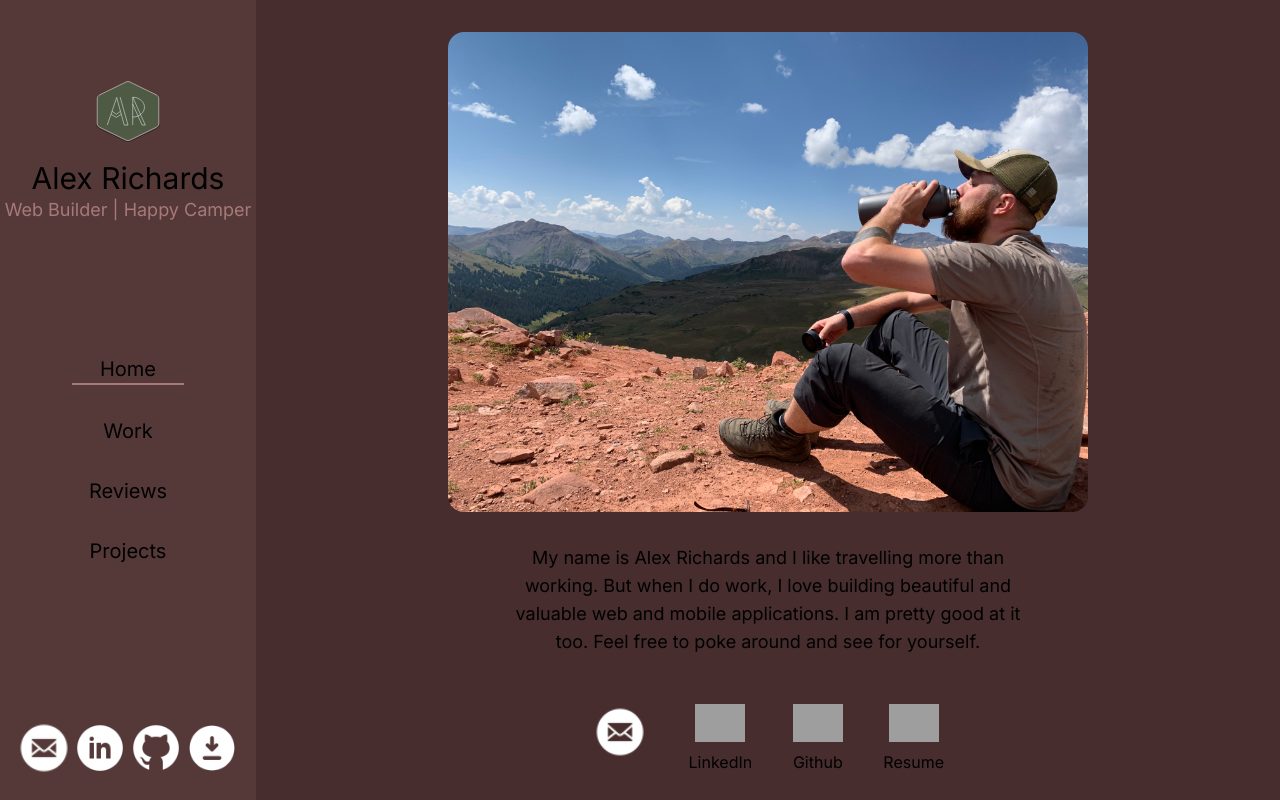
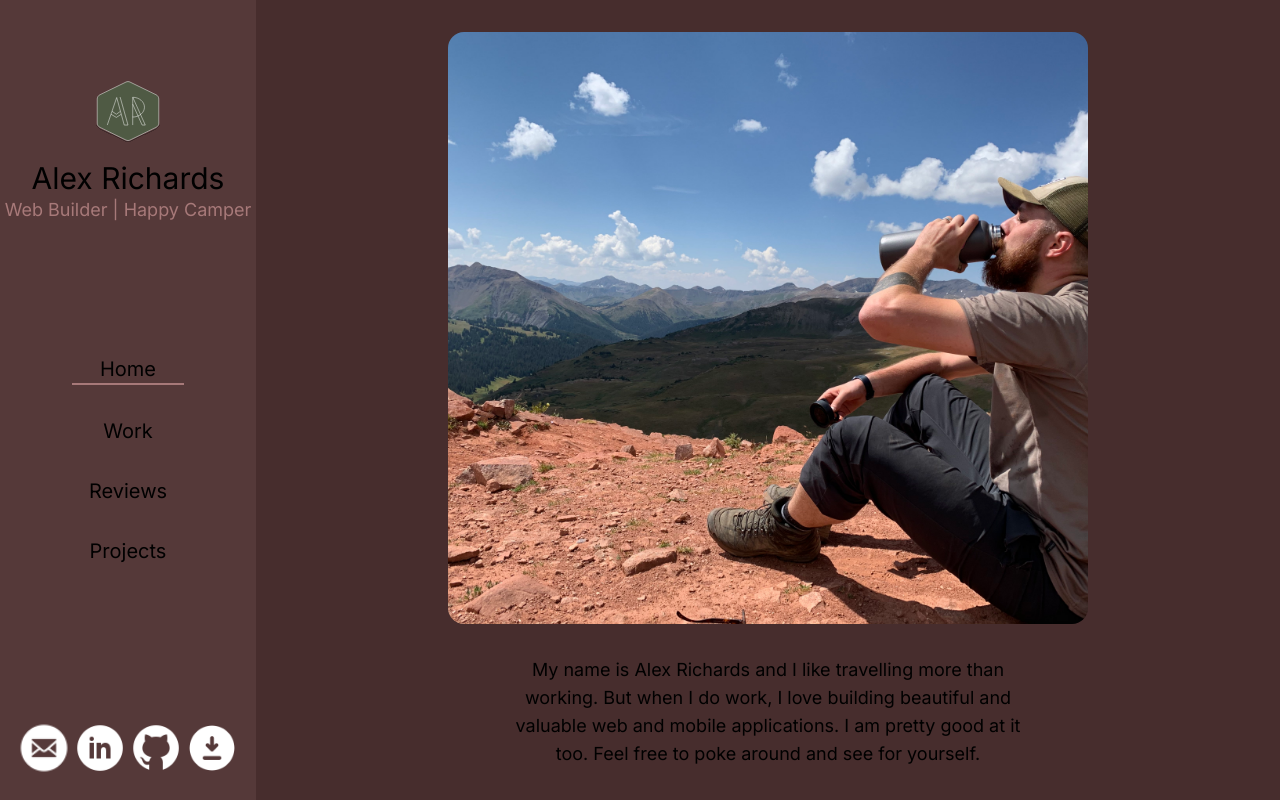
Before and after one commit to AlexRichards9595/portfolio, a Next.js app: page / in a window 1280 px wide. Built offline with nearby package versions, Linux system fonts and the light colour scheme; grey boxes are pictures that could not be loaded.

Commit message:
tweaked after merge

```diff
--- a/src/app/page.tsx
+++ b/src/app/page.tsx
@@ -17,8 +17,11 @@ export default function Home() {
       />
       <p className={'text-lg px-4 lg:px-0 lg:w-4/5 text-center'}>My name is Alex Richards and I like travelling more than working. But when I do work, I love building beautiful and valuable web and mobile applications. I am pretty good at it too. Feel free to
        poke around and see for yourself.</p>
-      <div className={'flex flex-row w-96 justify-between mt-12 mb-6 px-4'}>
-        <CopiableEmail/>
+      <div className={'lg:hidden flex flex-row w-96 justify-between mt-12 mb-6 px-4'}>
+        <div className={'flex flex-col items-center gap-2 text-center'}>
+          <CopiableEmail/>
+          <p>Email</p>
+        </div>
         <Link className={'flex flex-col items-center gap-2 text-center hover:scale-105 ease-in-out transition-all duration-500'} href={'https://www.linkedin.com/in/alexrichards9595/'} target="_blank">
           <Image src={'/linkedin-icon.png'} alt={'LinkedIn'} width={50} height={50}/>
           <p>LinkedIn</p>
```
